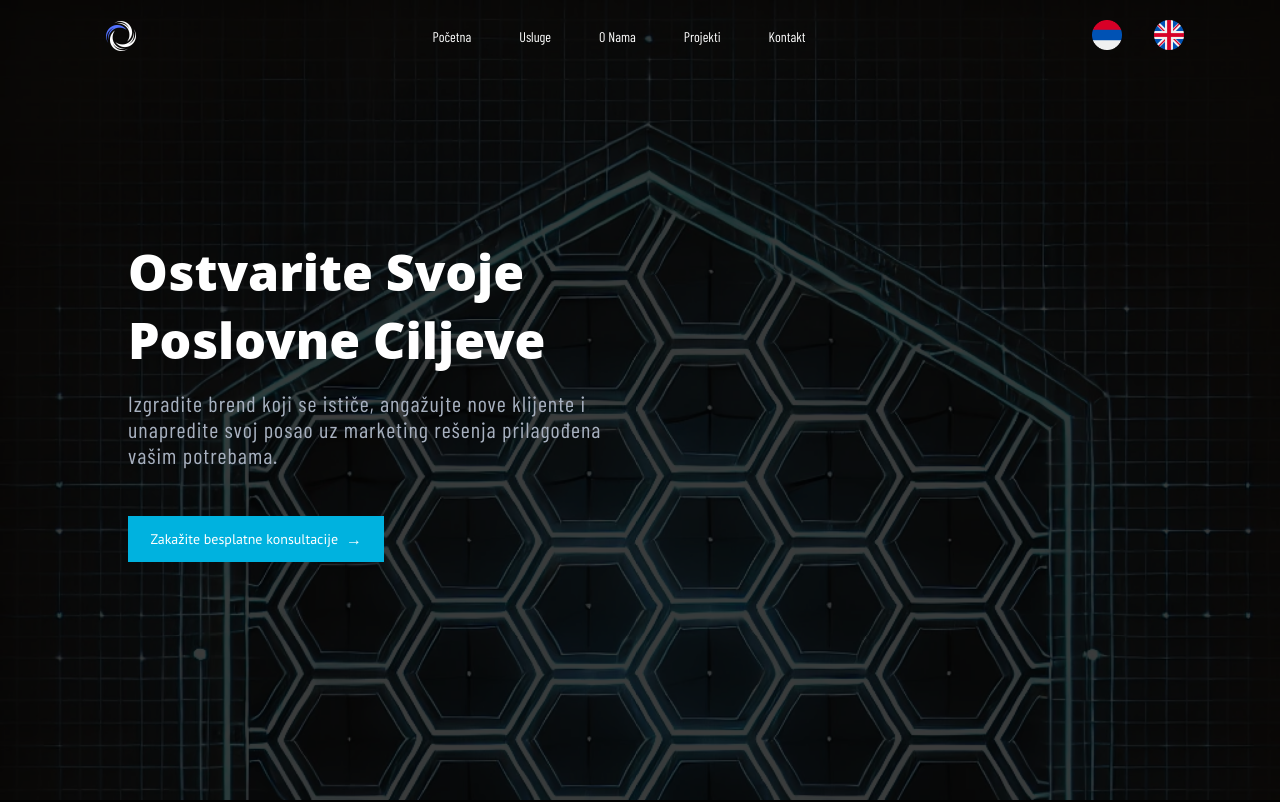
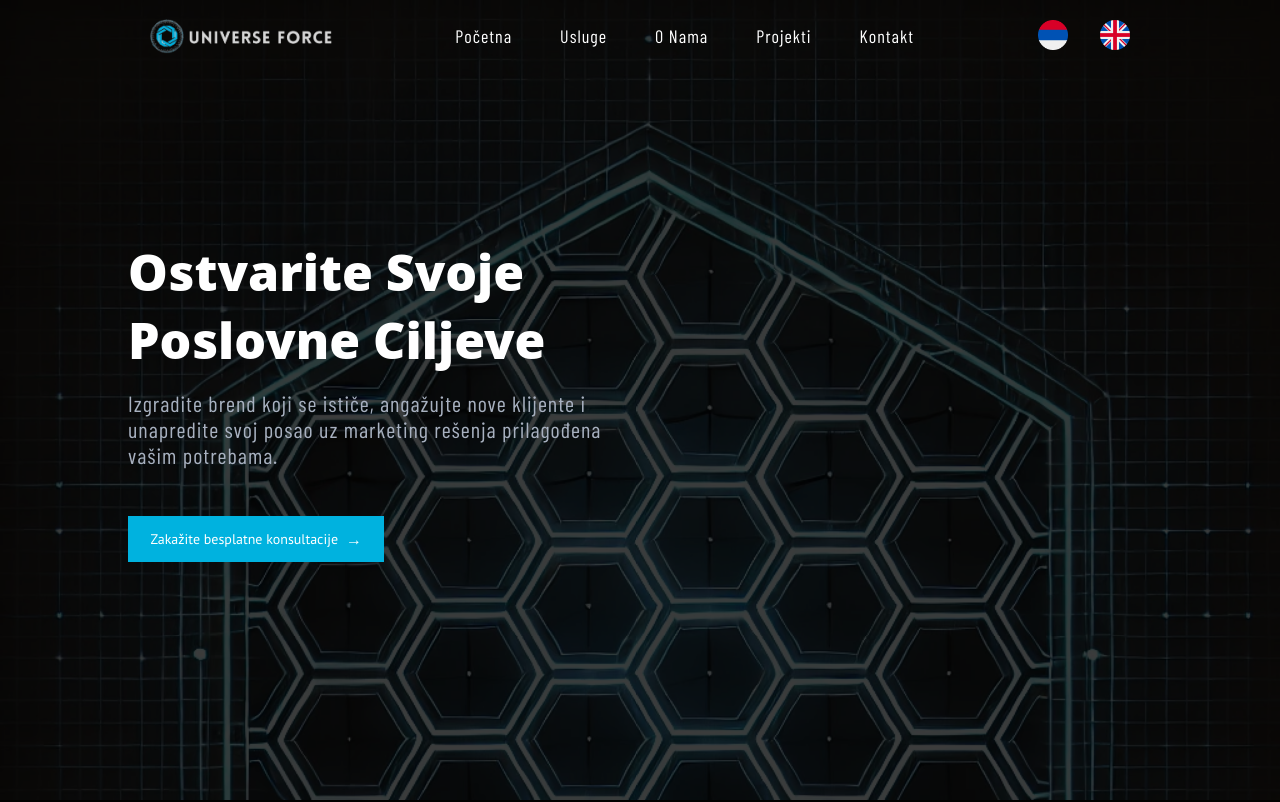
Before and after one commit to Masalovic/group, a React (Create React App) app: page / in a window 1280 px wide. Shown: the top 802 px of the page. Built offline with nearby package versions, Linux system fonts and the light colour scheme; a web font is replaced by a local one.

Commit message:
navbar fixed

```diff
--- a/src/components/molecules/Navigation.js
+++ b/src/components/molecules/Navigation.js
@@ -1,5 +1,5 @@
 import React, { useState, useEffect } from "react";
-import logo from "../../assets/images/Vortex-Logo.png";
+import logo from "../../assets/images/logo.png";
 import sr from "../../assets/icons/sr.png";
 import uk from "../../assets/icons/uk.png";
 import AOS from "aos";
--- a/src/styles/components/_navigation.scss
+++ b/src/styles/components/_navigation.scss
@@ -15,7 +15,8 @@
     display: flex;
     align-items: center;
     justify-content: space-between;
-    padding: 0.4rem 6rem;
+    padding: 0.4rem 9.4rem;
+    overflow: hidden;
 
     .mobile {
       display: none;
@@ -26,7 +27,7 @@
       align-items: center;
 
       img {
-        height: 50px;
+        height: 35px;
         transition: transform 0.3s ease;
 
         &:hover {
@@ -43,7 +44,8 @@
       .nav-link {
         text-decoration: none;
         color: $textPrimary;
-        font-size: 14px;
+        font-size: 18px;
+        letter-spacing: 1px;
         font-family: $secondaryFont;
         position: relative;
 
--- a/src/styles/screen/mainScreen.scss
+++ b/src/styles/screen/mainScreen.scss
@@ -4,6 +4,7 @@
   display: flex;
   flex-direction: column;
   align-items: stretch;
+  overflow: hidden;
   // overflow-y: scroll;
   // overflow-x: hidden;
   background-color: $primaryColor;
```
Also changed, not shown: src/assets/images/logo.png (added). Lines whose indentation alone changed are shown as unchanged.
